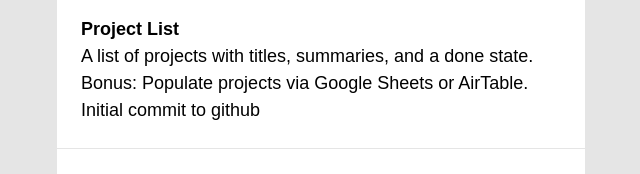
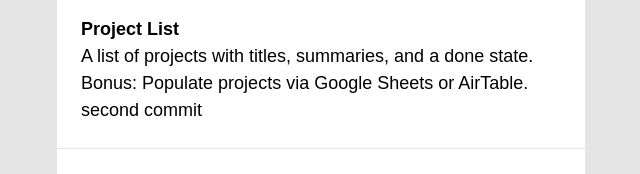
Before and after one commit to franciscohui/react-projects, a React (Create React App) app: page / in a window 1280 px wide. Shown: the part 128-302 px from the top of the page, without its empty margins (343-983 px from the left). Built offline with nearby package versions, Linux system fonts and the light colour scheme.

Commit message:
Commit from branch

```diff
--- a/src/Projects.js
+++ b/src/Projects.js
@@ -15,7 +15,7 @@ export default function Projects() {
       <SingleProject
         title="Project List"
         summary="A list of projects with titles, summaries, and a done state."
-        detail="Bonus: Populate projects via Google Sheets or AirTable. Initial commit to github"
+        detail="Bonus: Populate projects via Google Sheets or AirTable. second commit"
       />
       <SingleProject
         title="Timer"
```
Also changed, not shown: package.json (+2 -7 lines).
